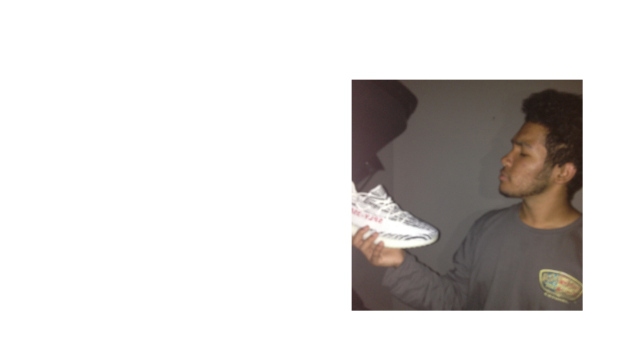
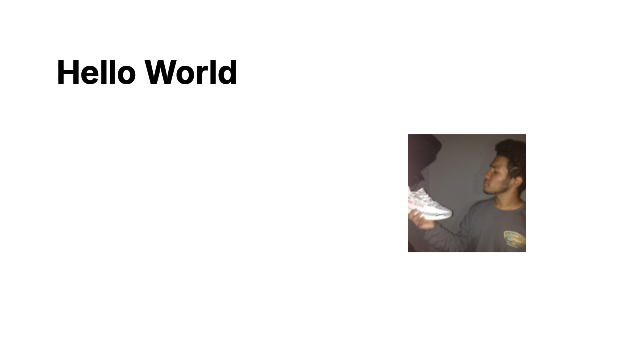
Before and after one commit to adamwajahat/adamwajahat.github.io, a React (Create React App) app: page / in a window 1280 px wide. Shown: the part 205-554 px from the top of the page, without its empty margins (173-813 px from the left). Built offline with nearby package versions, Linux system fonts and the light colour scheme.

Commit message:
Creating portfolio items through for loop

```diff
--- a/src/App.js
+++ b/src/App.js
@@ -1,13 +1,13 @@
 import './App.scss';
 import { Routes } from 'react-router-dom'
 import { Route } from 'react-router-dom'
-import Layout from './components/Layout'
+import Home from './components/Home'
 
 function App() {
   return (
     <>
     <Routes>
-      <Route path="/" element={<Layout />}></Route>
+      <Route path="/" element={<Home />}></Route>
     </Routes>
     </>
   );
--- /dev/null
+++ b/src/components/Home/index.js
@@ -0,0 +1,45 @@
+import './index.scss'
+import LogoSignature from '../../assets/imgs/logo_signature.jpg'
+import { useSpring, animated } from '@react-spring/web'
+
+const Home = () => {
+    const portfolioItemList = [1, 2, 3];
+    const topValues = ['-50%', '150%'];
+    const leftValues = ['0%', '100%']
+
+
+    const middleLogoAnimation = useSpring({
+        from: { width: '90%', height: 'auto'},
+        to: { width: '18%', height: 'auto'},
+        delay: 1000,
+        config: {
+            precision: 0.0001,
+            tension: 100,
+            friction: 90,
+            clamp: true
+        }
+    })
+
+    const createPortfolioItem = (array) => (
+        array.length > 0 ?
+            array.map((item, index) => {
+                return (
+                    <div className = "portfolio-item">
+                        <h1 className = {`portfolio-item-${index}`}>Hello World</h1>
+                    </div>
+                );
+            }) : "No Item Found"
+
+    )
+
+    return (
+        <div className = "container home-page">
+            <animated.img className = "middle-logo" style={middleLogoAnimation} src={LogoSignature} alt='logoSignature'></animated.img>
+            <div>
+                {createPortfolioItem(portfolioItemList)}
+            </div>
+        </div>
+    );
+}
+
+export default Home
--- /dev/null
+++ b/src/components/Home/index.scss
@@ -0,0 +1,18 @@
+.home-page{
+    display: block;
+    position: absolute;
+    top: 50%;
+    left: 50%;
+    transform: translate(-50%, -50%);
+    text-align: center;
+    align-items: center;
+    justify-content: center;
+}
+
+.portfolio-item{
+    position: absolute;
+    top: -50%;
+    left: 0%;
+    transform: translate(-50%, -50%);
+    margin: 0px;
+}
--- /dev/null
+++ b/src/components/ItemCircle/index.js
@@ -0,0 +1,9 @@
+import './index.scss'
+
+const ItemCircle = () => (
+    <div className="MainCircle">
+        <h1>Hello World</h1>
+    </div>
+)
+
+export default ItemCircle
--- /dev/null
+++ b/src/components/ItemCircle/index.scss
@@ -0,0 +1,11 @@
+.MainCircle{
+    position: absolute;
+    top: 50%;
+    left: 50%;
+    transform: translate(-50%, -50%);
+}
+
+h1{
+    position: relative;
+    top: 10%;
+}
--- a/src/components/Layout/index.js
+++ b/src/components/Layout/index.js
@@ -1,11 +1,13 @@
 import './index.scss'
 import MiddleLogo from '../MiddleLogo'
+import ItemCircle from '../ItemCircle'
 
 const Layout = () => {
     return (
-        <>
-            <MiddleLogo />
-        </>
+        <div className="App">
+            <MiddleLogo></MiddleLogo>
+            <ItemCircle></ItemCircle>
+        </div>
     )
 }
 
```
Also changed, not shown: src/components/PortfolioItem/index.js (+12 -0 lines).
